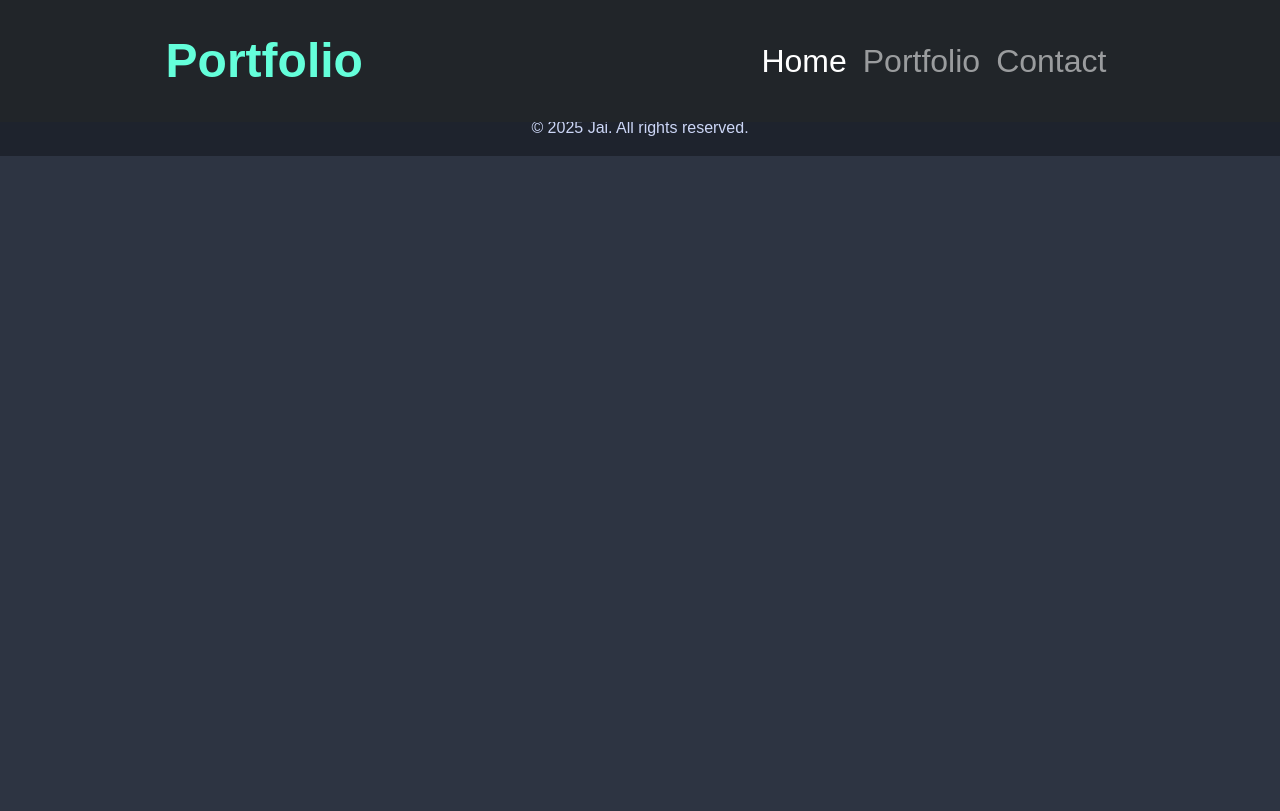
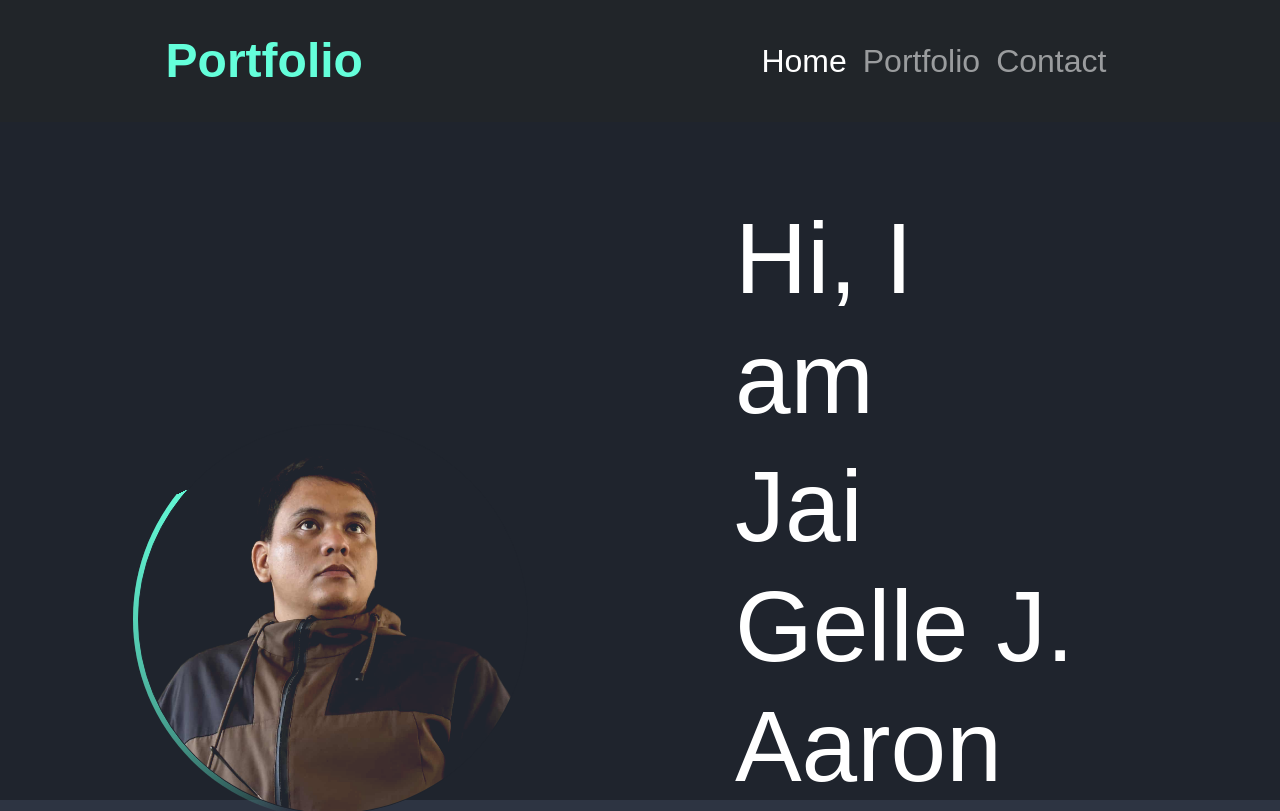
Before and after one commit to AaronJaig/Portfolio, a React (Vite) app in the folder Portfolio/: page /#/ in a window 1280 px wide. Shown: the top 811 px of the page. Built offline with nearby package versions, Linux system fonts and the light colour scheme.

Commit message:
Update routes and base path for deployment
Changed React Router paths in App.jsx to use relative paths and updated the Vite config base path to '/Portfolio/Portfolio/'. This ensures correct routing and asset loading when deploying to a subdirectory.

```diff
--- a/Portfolio/src/App.jsx
+++ b/Portfolio/src/App.jsx
@@ -11,9 +11,9 @@ function App() {
     <main className="main-content">
       <Navbar />
       <Routes>
-        <Route path="/Portfolio" element={<Home />} />
-        <Route path="/portfolio" element={<Portfolio />} />
-        <Route path="/contact" element={<Contact />} />
+        <Route path="/" element={<Home />} />
+        <Route path="portfolio" element={<Portfolio />} />
+        <Route path="contact" element={<Contact />} />
       </Routes>
       <Footer />
     </main>
--- a/Portfolio/vite.config.js
+++ b/Portfolio/vite.config.js
@@ -4,5 +4,5 @@ import react from "@vitejs/plugin-react";
 // https://vite.dev/config/
 export default defineConfig({
   plugins: [react()],
-  base: "/Portfolio/",
+  base: "/Portfolio/Portfolio/",
 });
```
